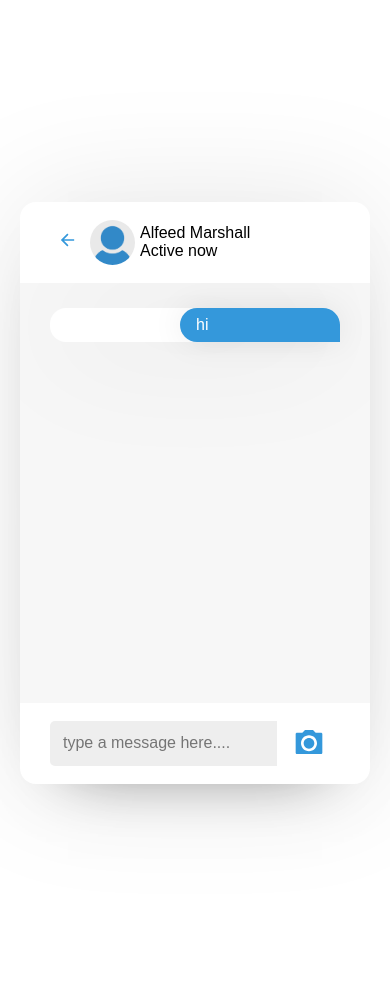
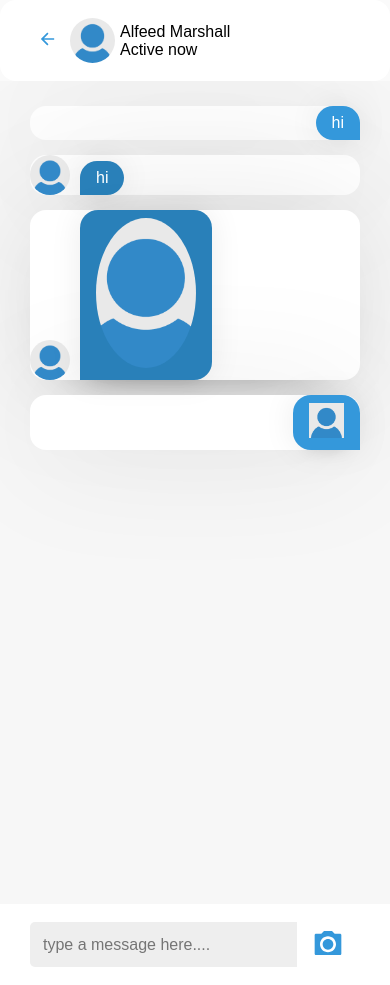
Before and after one commit to RahulThalwal/Chat-app-using-php-and-js, a PHP site: page /chat.html in a window 390 px wide. Run offline with PHP 8.4, Linux system fonts and the light colour scheme.

Commit message:
css work

```diff
--- a/chat.html
+++ b/chat.html
@@ -32,6 +32,23 @@
                         </div>
                     </div>
 
+                      <div class="chat incoming">
+                        <img src="uploaded_img/default-avatar.png">
+                        <div class="details">
+                            <p>hi</p>
+                        </div>
+                    </div>
+                    <div class="chat incoming">
+                        <img src="uploaded_img/default-avatar.png">
+                        <div class="details">
+                            <p><img src="uploaded_img/default-avatar.png" alt=""></p>
+                        </div>
+                    </div>
+                       <div class="chat outgoing">
+                        <div class="details">
+                            <p><img src="uploaded_img/default-avatar.png"></p>
+                        </div>
+                    </div>
                 </div>
                 <form action="#" class="typing-area">
                     <input type="text" name="incoming_id" class="incomig_id" id="" hidden>
--- a/css/style.css
+++ b/css/style.css
@@ -402,7 +402,7 @@
 
  .chat-box .outgoing .details {
      margin-left: auto;
-     min-width: calc(100% - 130px);
+    max-width: calc(100% - 130px);
  }
 
  .outgoing .details p {
@@ -411,7 +411,40 @@
      border-radius: 18px 18px 0 18px;
  }
 
+ .outgoing .details img{
+    height:35px;
+    width:35px;
+ }
 
+ .incoming{
+    display: flex;
+    align-items: flex-end;
+ }
+
+.incoming img{
+    height: 40px;
+    width: 40px;
+    object-fit:cover;
+    border-radius: 50%;
+}
+
+.incoming .details{
+    margin-right:auto;
+    margin-left:10px;
+    max-width: calc(100% - 130px);
+}
+
+.incoming .details p{
+    background: var(--dark-blue);
+    color:var(--white);
+    border-radius: 18px 18px 18px 0 ;
+}
+
+ .incoming .details img{
+    height: 150px;
+    width: 100px;
+    /* border-radius:  */
+ }
 
  .typing-area {
      padding: 18px 30px;
@@ -461,3 +494,46 @@
      height: 25px;
      width: 25px;
  }
+
+ @media (max-width: 650px){
+    .container{
+
+        position:absolute;
+        height: 100%;
+        width: 100%;
+        top: 0;left: 0; right: 0;
+        padding: 0;display: block;
+        overflow-y: hidden;
+    }
+    .container .user{
+        position: absolute;
+        height: 100%;
+        width: 100%;
+
+    }
+    .container .chat-box{
+        position: absolute;
+        left: 0;right: 0;
+        min-height: 100%;
+        max-height: 100%;
+
+    }
+
+    .typing-area{
+        position: absolute;
+        bottom: 0;
+        width: 100%;
+        background: var(--white);
+    }
+
+    .update-profile{
+        min-height: 50vh;
+        padding:0;
+        height: 100%;
+
+    }
+    .update-profile .form .flex{
+        flex-wrap: wrap;
+        gap: 0;
+    }
+ }
```
